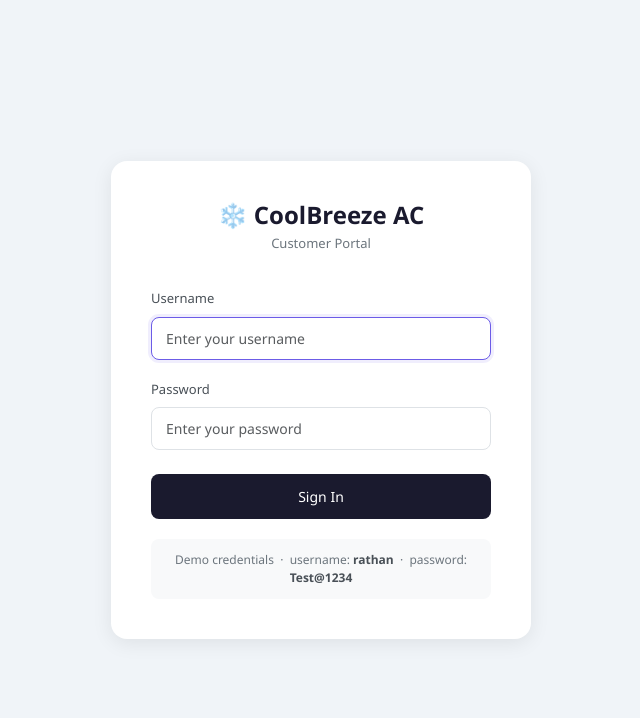
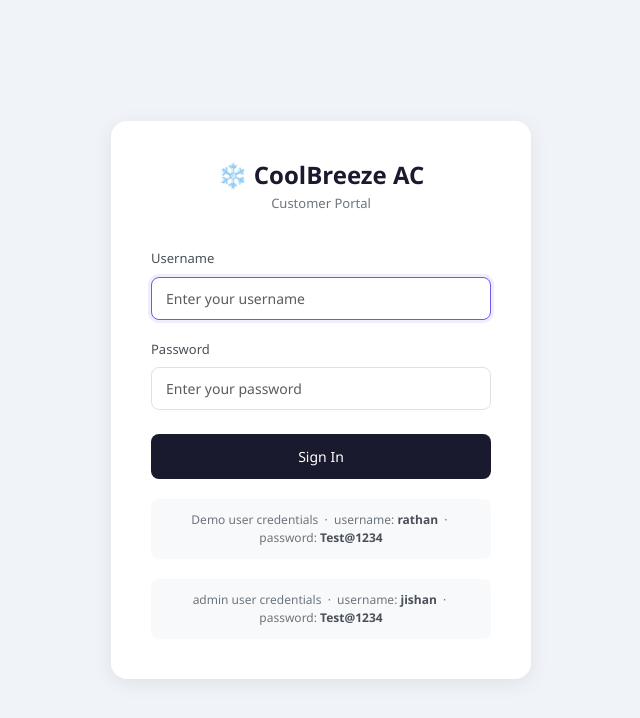
Before and after one commit to Jishan-kazi/django_ai_employees, a Django app: page /login/ in a window 1280 px wide. Shown: the top 718 px of the page, without its empty margins (319-959 px from the left). Run offline with Django 5.2, Linux system fonts and the light colour scheme; parts of the project's set-up code (start-up, migrations or seed data) failed here and were passed over.

Commit message:
added content in readme.md, home page redirected to login & restrict auth user to access login route

```diff
--- a/core/urls.py
+++ b/core/urls.py
@@ -17,10 +17,14 @@ Including another URLconf
 from django.contrib import admin
 from django.urls import path, include
 from django.contrib.auth import views as auth_views
+from django.views.generic import RedirectView
+
+from orders.views import CustomLoginView
 
 urlpatterns = [
+    path('', RedirectView.as_view(pattern_name='login', permanent=False)),
     path('admin/', admin.site.urls),
-    path('login/', auth_views.LoginView.as_view(template_name = 'auth/login.html'), name="login"),
+    path('login/', CustomLoginView.as_view(), name="login"),
     path('logout/', auth_views.LogoutView.as_view(), name="logout"),
     path('orders/', include('orders.urls')),
     path('support/', include('support.urls')),
--- a/orders/views.py
+++ b/orders/views.py
@@ -1,9 +1,13 @@
 from django.shortcuts import render, get_object_or_404
-
+from django.contrib.auth import views as auth_views
 from support.models import Conversation
 from .models import Order, RefundRequest
 from django.contrib.auth.decorators import login_required
 # Create your views here.
+
+class CustomLoginView(auth_views.LoginView):
+    template_name = 'auth/login.html'
+    redirect_authenticated_user = True
 
 @login_required
 def order_list(request):
--- a/templates/auth/login.html
+++ b/templates/auth/login.html
@@ -147,8 +147,13 @@
   </form>
 
   <div class="demo-hint">
-    Demo credentials &nbsp;·&nbsp;
+    Demo user credentials &nbsp;·&nbsp;
     username: <strong>rathan</strong> &nbsp;·&nbsp;
+    password: <strong>Test@1234</strong>
+  </div>
+  <div class="demo-hint">
+    admin user credentials &nbsp;·&nbsp;
+    username: <strong>jishan</strong> &nbsp;·&nbsp;
     password: <strong>Test@1234</strong>
   </div>
 
```
Also changed, not shown: README.md.
